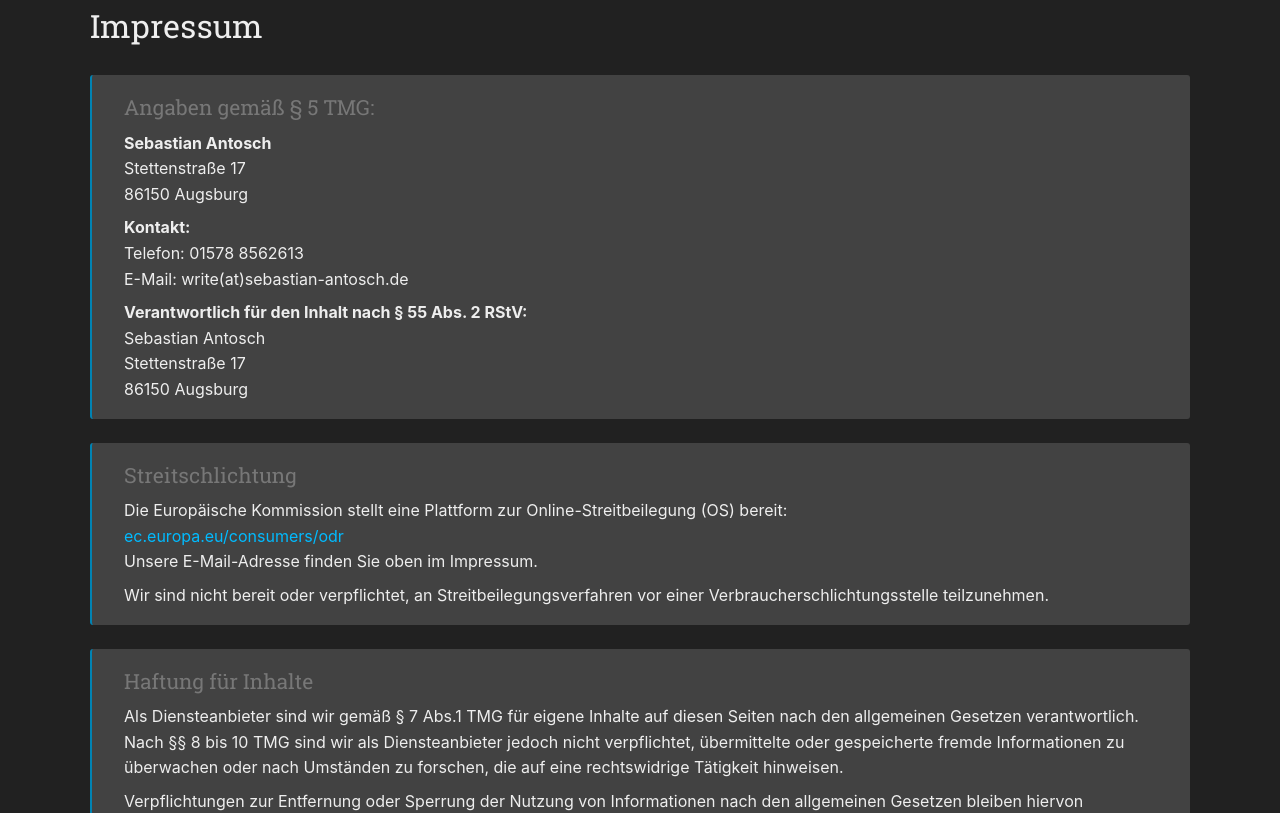
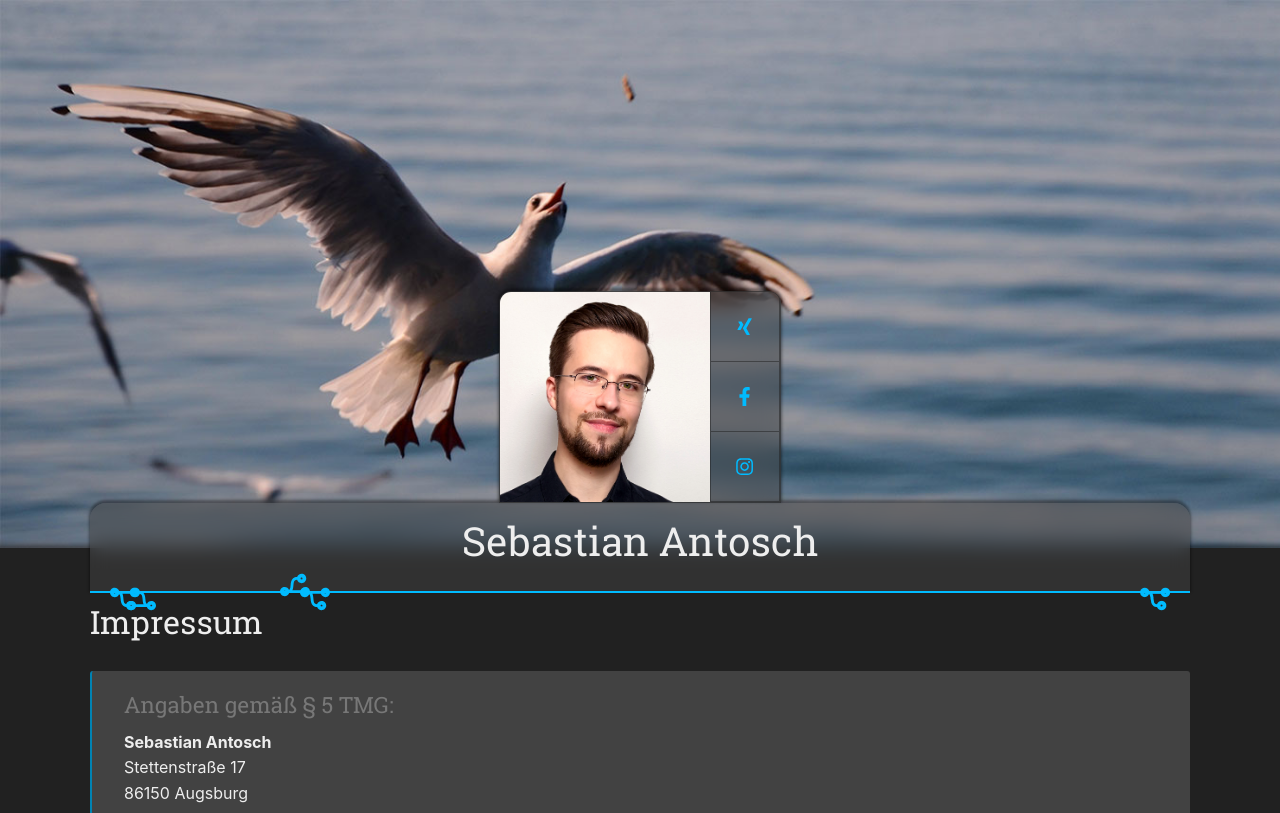
Before and after one commit to santosch/website2023, a Next.js app: page /impressum in a window 1280 px wide. Shown: the top 813 px of the page. Built offline with nearby package versions, Linux system fonts and the light colour scheme.

Commit message:
add first draft of a header

```diff
--- a/package.json
+++ b/package.json
@@ -18,6 +18,7 @@
     "next": "13.1.6",
     "react": "18.2.0",
     "react-dom": "18.2.0",
+    "react-icons": "^4.7.1",
     "reset-css": "^5.0.1",
     "sass": "^1.58.0",
     "typescript": "4.9.5"
--- a/src/app/datenschutz/page.tsx
+++ b/src/app/datenschutz/page.tsx
@@ -5,9 +5,9 @@ import Card from "@santosch/components/Card/Card";
 export default function Datenschutz(): React.ReactNode {
     return (
         <>
-            <h1>
+            <h2>
                 Datenschutzerklärung
-            </h1>
+            </h2>
 
             <p className={styles.lead}>
                 Ich freuen mich sehr über Ihr Interesse an mir und meiner Website. Datenschutz hat einen
--- a/src/app/globals.scss
+++ b/src/app/globals.scss
@@ -47,11 +47,14 @@ html {
 body {
   color: var(--foreground);
   background-color: var(--background);
-  max-width: var(--max-width);
-  margin: 0 auto;
   font-family: var(--font-default);
   font-size: 1rem;
   line-height: 1.6;
+}
+
+main {
+  margin: 3rem auto;
+  max-width: var(--max-width);
 }
 
 h1,
@@ -64,9 +67,9 @@ h6 {
   margin: 0 0 0.3em 0;
 }
 
-h1 {font-size: 2rem}
-h2 {font-size: 1.5rem}
-h3 {font-size: 1.3rem}
+h1 {font-size: 2.5rem}
+h2 {font-size: 2rem}
+h3 {font-size: 1.4rem}
 h4 {font-size: 1.2rem}
 h5 {font-size: 1.1rem}
 
--- a/src/app/impressum/page.tsx
+++ b/src/app/impressum/page.tsx
@@ -4,9 +4,9 @@ import Card from "@santosch/components/Card/Card";
 export default function Impressum(): React.ReactNode {
     return (
         <>
-            <h1>
+            <h2>
                 Impressum
-            </h1>
+            </h2>
 
             <Card title="Angaben gemäß § 5 TMG:">
                 <p>
--- a/src/app/layout.tsx
+++ b/src/app/layout.tsx
@@ -1,4 +1,5 @@
 import './globals.scss'
+import Hero from "@santosch/components/Hero/Hero";
 
 export default function RootLayout({
   children,
@@ -9,7 +10,10 @@ export default function RootLayout({
     <html lang="de">
       <head />
       <body>
-        {children}
+        <Hero/>
+        <main>
+            {children}
+        </main>
       </body>
     </html>
   )
--- /dev/null
+++ b/src/components/Hero/Hero.module.scss
@@ -0,0 +1,134 @@
+$glassHeight: 210px;
+$bottomGlassHeight: 90px;
+$offset: $bottomGlassHeight / 2;
+$border: 1px solid rgba(33, 33, 33, 0.5);
+
+@mixin glassify() {
+  background-color: rgba(66, 66, 66, 0.5);
+  backdrop-filter: blur(10px);
+  box-shadow: 0 -2px 3px 1px rgba(0, 0, 0, 0.4);
+}
+
+.image {
+  background-image: url("/assets/images/sa-moewe-bodensee.jpg");
+  background-repeat: no-repeat;
+  background-size: cover;
+  min-height: 548px;
+  background-position: left bottom;
+
+  display: flex;
+  flex-direction: column;
+  justify-content: flex-end;
+  margin-bottom: $offset;
+
+  box-shadow: inset 0px -18px 5px -15px rgba(0, 0, 0, 0.5);
+}
+
+.glass {
+  @include glassify();
+  box-sizing: content-box;
+  height: $glassHeight;
+  border-radius: 12px 12px 0 0;
+  overflow: hidden;
+
+  margin-right: auto;
+  margin-left: auto;
+
+  display: flex;
+  position: relative;
+  z-index: 1;
+  border: $border;
+}
+
+.bottomGlass {
+  @include glassify();
+  height: $bottomGlassHeight;
+  border-bottom: 2px solid var(--highlight);
+  border-radius: 16px 16px 0 0;
+
+  width: var(--max-width);
+  max-width: 100%;
+  margin-right: auto;
+  margin-left: auto;
+  margin-bottom: - $offset;
+
+  display: flex;
+  align-items: center;
+  justify-content: center;
+  padding: 1rem 2rem;
+  position: relative;
+}
+
+.branch1,
+.branch2,
+.branch3,
+.branch4,
+.branch5 {
+  position: absolute;
+  bottom: -23px;
+  transform: rotate(90deg);
+  font-size: 30px;
+  color: var(--highlight);
+}
+
+.branch1 {
+  left: 20px;
+}
+
+.branch2 {
+  transform: rotate(90deg) scale(-1, -1);
+  left: 36px;
+}
+
+.branch3 {
+  transform: scale(1, -1) rotate(90deg) ;
+  left: 190px;
+  bottom: -9px;
+}
+
+.branch4 {
+  left: 210px;
+}
+
+.branch5 {
+  left: auto;
+  right: 20px;
+}
+
+.social {
+  width: $glassHeight / 3;
+  flex: 0 0 $glassHeight / 3;
+  display: flex;
+  flex-direction: column;
+  align-items: stretch;
+  border-right: $border;
+  border-left: $border;
+}
+
+.socialIcon {
+  flex: 1 1 $glassHeight / 3;
+  background-color: transparent;
+  transition: 0.3s background-color, 0.3s color;
+  display: flex;
+  align-items: center;
+  justify-content: center;
+  font-size: 1.2em;
+  border-bottom: $border;
+
+  &:hover,
+  &:active {
+    background-color: rgba(66, 66, 66, 0.5);
+  }
+}
+
+.photo {
+  flex: 0 0 $glassHeight;
+}
+
+.container {
+  max-width: var(--max-width);
+  margin: 0 auto;
+  background-color: var(--background-light);
+  z-index: 1;
+  position: relative;
+}
--- /dev/null
+++ b/src/components/Hero/Hero.tsx
@@ -0,0 +1,61 @@
+import styles from "./Hero.module.scss";
+import Image from "next/image";
+import {FaCodeBranch, FaFacebookF, FaInstagram, FaXing} from "react-icons/fa";
+
+export default function Hero(): JSX.Element {
+    return (
+        <header>
+            <div className={styles.image}>
+                <div className={styles.glass}>
+                    <div className={styles.photo}>
+                        <Image
+                            src="/assets/images/sebastian-antosch.jpg"
+                            alt=""
+                            width="210"
+                            height="210"
+                        />
+                    </div>
+                    <div className={styles.social}>
+                        <a
+                            className={styles.socialIcon}
+                            href="https://www.xing.com/profile/Sebastian_Antosch/"
+                            title="Sebastian Antosch auf XING"
+                            target="_blank"
+                            rel="noreferrer"
+                        >
+                            <FaXing/>
+                        </a>
+                        <a
+                            className={styles.socialIcon}
+                            href="https://www.facebook.com/sebi.antosch/"
+                            title="Sebastian Antosch auf Facebook (Login erforderlich)"
+                            target="_blank"
+                            rel="noreferrer"
+                        >
+                            <FaFacebookF/>
+                        </a>
+                        <a
+                            className={styles.socialIcon}
+                            href="https://www.instagram.com/an.sebi/"
+                            title="Sebastian Antosch auf Instagram"
+                            target="_blank"
+                            rel="noreferrer"
+                        >
+                            <FaInstagram/>
+                        </a>
+                    </div>
+                </div>
+                <div className={styles.bottomGlass}>
+                    <h1>
+                        Sebastian Antosch
+                    </h1>
+                    <FaCodeBranch className={styles.branch1} />
+                    <FaCodeBranch className={styles.branch2} />
+                    <FaCodeBranch className={styles.branch3} />
+                    <FaCodeBranch className={styles.branch4} />
+                    <FaCodeBranch className={styles.branch5} />
+                </div>
+            </div>
+        </header>
+    );
+}
```
Also changed, not shown: public/assets/images/sebastian-antosch.jpg (added), 1 other file (tests, documents, lock files or other folders).
